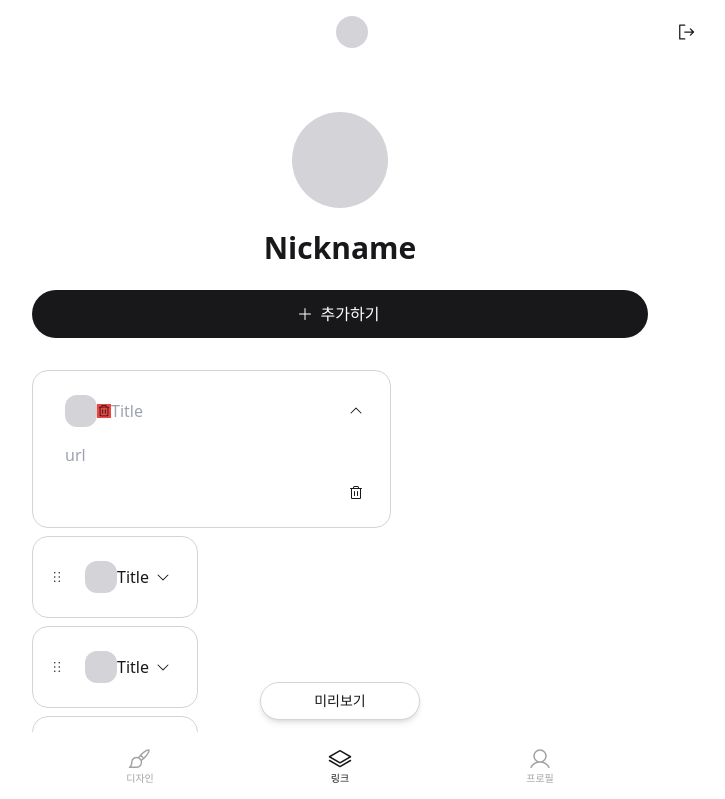
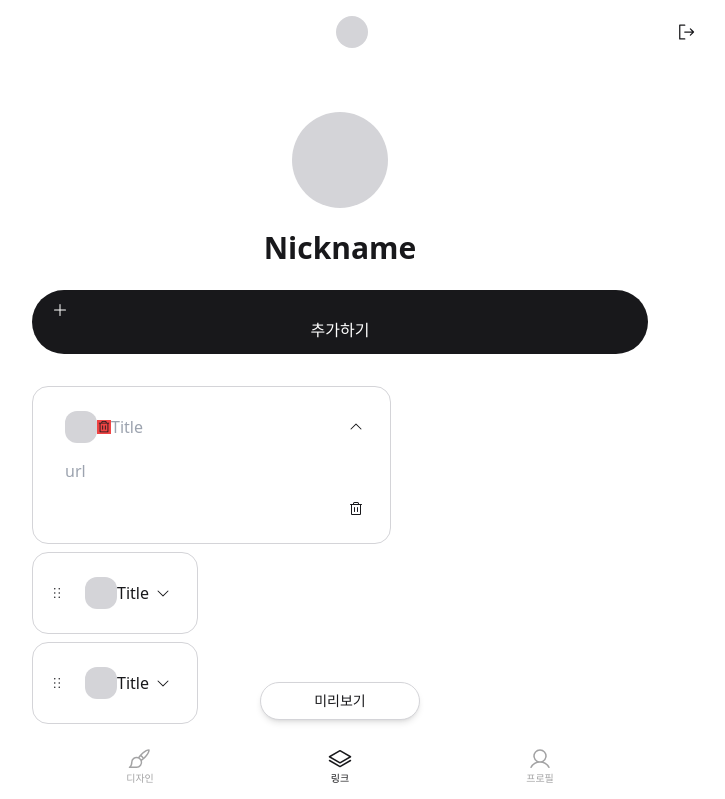
Before and after one commit to 2hundred2ne2/in_my_link, a Next.js app: page /links in a window 1280 px wide. Shown: the top 799 px of the page, without its empty margins (300-1025 px from the left). Built offline with nearby package versions, Linux system fonts and the light colour scheme.

Commit message:
ui: button focus 제거 후 actvie 상태에서 스타일 효과 추가

```diff
--- a/src/components/ui/button.tsx
+++ b/src/components/ui/button.tsx
@@ -5,12 +5,12 @@ import { cn } from "@/lib/utils";
 
 // 공통 스타일
 const baseButtonStyles =
-  "inline-flex items-center justify-center rounded-md font-medium text-sm transition-colors focus:outline-none focus:ring-2 focus:ring-offset-2 focus:ring-primary disabled:opacity-50 disabled:pointer-events-none";
+  "items-center justify-center rounded-md font-medium text-sm transition-colors";
 
 const buttonVariants = {
-  primary: "bg-zinc-900 text-white hover:bg-zinc-800 focus:ring-zinc-700",
-  secondary: "bg-white border border-zinc-300 text-zinc-900 hover:bg-zinc-100 focus:ring-zinc-300",
-  text: "text-zinc-900 hover:bg-zinc-100 focus:ring-zinc-300",
+  primary: "bg-zinc-900 text-white hover:bg-zinc-800",
+  secondary: "bg-white border border-zinc-300 text-zinc-900 hover:bg-zinc-100 ",
+  text: "text-zinc-900 hover:bg-zinc-100 ",
 };
 
 const buttonSizes = {
@@ -95,6 +95,7 @@ export const Button = forwardRef<HTMLButtonElement, ButtonProps>(
           buttonRadii[radius],
           className,
           isDisabled && "opacity-50 pointer-events-none",
+          "active:scale-[0.98] duration-100 transition-transform",
         )}
         disabled={isDisabled}
         aria-disabled={isDisabled}
```
